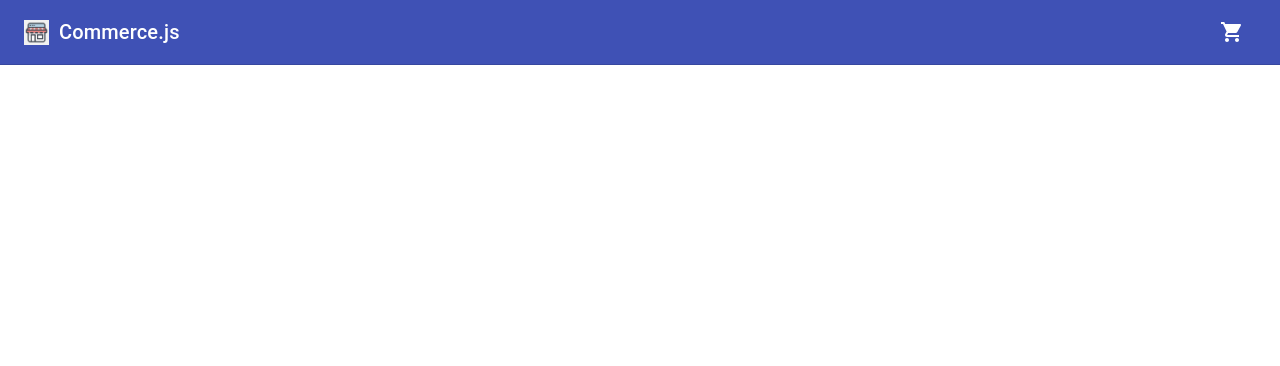
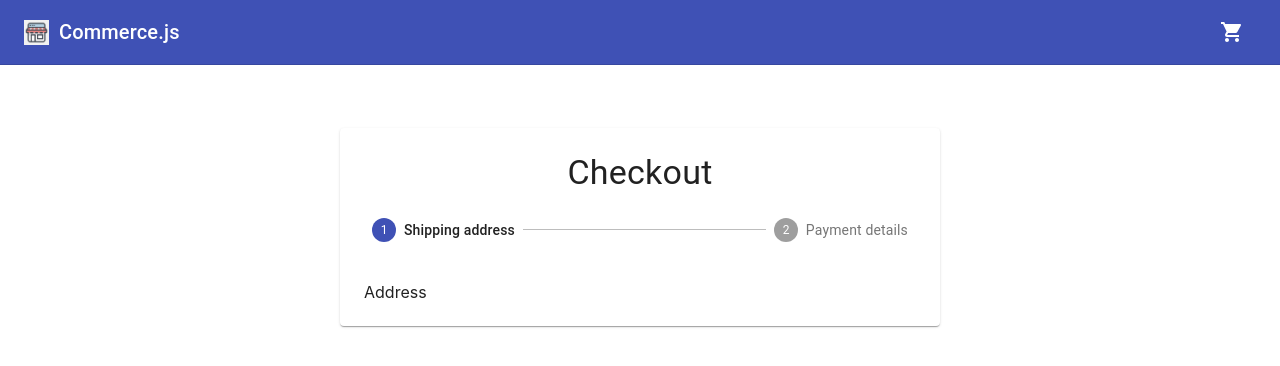
Before and after one commit to believelody/commercejs_web_shop, a React (Create React App) app: page /checkout in a window 1280 px wide. Shown: the top 366 px of the page. Built offline with nearby package versions, Linux system fonts and the light colour scheme; no server answers.

Commit message:
implemented checkout page

```diff
--- a/src/App.js
+++ b/src/App.js
@@ -2,6 +2,7 @@
 import { BrowserRouter, Switch, Route } from 'react-router-dom'
 import './App.css'
 import Cart from './components/cart/Cart'
+import Checkout from './components/checkout/Checkout'
 import Navbar from './components/navbar/Navbar'
 import Products from './components/products/Products'
 import { commerce } from './lib/commerce'
@@ -87,6 +88,9 @@
               handleResetCart={handleResetCart}
             />
           </Route>
+          <Route exact path="/checkout">
+            <Checkout />
+          </Route>
         </Switch>
       </div>
     </BrowserRouter>
--- a/src/components/cart/Cart.jsx
+++ b/src/components/cart/Cart.jsx
@@ -46,6 +46,8 @@
                             size="large"
                             variant="contained"
                             color="primary"
+                            component={Link}
+                            to="/checkout"
                         >
                             Checkout
                         </Button>
--- /dev/null
+++ b/src/components/checkout/Checkout.jsx
@@ -0,0 +1,35 @@
+import React, { useState } from 'react'
+import { Paper, Step, StepLabel, Stepper, Typography } from '@material-ui/core'
+import useStyle from "./checkoutStyle"
+import AddressForm from './form/AddressForm'
+import PaymentForm from './form/PaymentForm'
+import Confirmation from './Confirmation'
+
+const steps = ['Shipping address', 'Payment details']
+
+const Checkout = () => {
+    const classes = useStyle()
+    const [activeStep, setActiveStep] = useState(0)
+  return (
+    <>
+      <div className={classes.toolbar} />
+      <main className={classes.layout}>
+          <Paper className={classes.paper}>
+            <Typography variant="h4" align="center">Checkout</Typography>
+                  <Stepper activeStep={activeStep} className={classes.stepper}>
+                {steps.map(step => (
+                    <Step key={step}>
+                        <StepLabel>{step}</StepLabel>
+                    </Step>
+                ))}
+            </Stepper>
+            {activeStep === 0 && <AddressForm />}
+            {activeStep === 1 && <PaymentForm />}
+            {activeStep === steps.length && <Confirmation />}
+          </Paper>
+      </main>
+    </>
+  )
+}
+
+export default Checkout
--- /dev/null
+++ b/src/components/checkout/Confirmation.jsx
@@ -0,0 +1,11 @@
+import React from 'react'
+
+const Confirmation = () => {
+  return (
+    <div>
+      Confirmation
+    </div>
+  )
+}
+
+export default Confirmation
--- /dev/null
+++ b/src/components/checkout/checkoutStyle.js
@@ -0,0 +1,48 @@
+import { makeStyles } from "@material-ui/core";
+
+export default makeStyles(theme => ({
+    appBar: {
+        position: "relative",
+    },
+    toolbar: theme.mixins.toolbar,
+    layout: {
+        marginTop: "5%",
+        marginLeft: theme.spacing(2),
+        marginRight: theme.spacing(2),
+        width: "auto",
+        [theme.breakpoints.up(600 + theme.spacing(2))]:  {
+            width: 600,
+            marginLeft: "auto",
+            marginRight: "auto",
+        },
+    },
+    paper: {
+        marginTop: theme.spacing(3),
+        marginBottom: theme.spacing(3),
+        padding: theme.spacing(2),
+        [theme.breakpoints.down("xs")]: {
+            width: "100%",
+            marginTop: 60,
+        },
+        [theme.breakpoints.up(600 + theme.spacing(3) * 2)] : {
+            marginTop: theme.spacing(6),
+            marginTBottom: theme.spacing(6),
+            padding: theme.spacing(3),
+        },
+    },
+    stepper: {
+        padding: theme.spacing(3, 0, 5),
+    },
+    buttons: {
+        marginTop: theme.spacing(3),
+        marginLeft: theme.spacing(1),
+    },
+    divider: {
+        margin: "20px 0",
+    },
+    spinner: {
+        display: "flex",
+        justifyContent: "center",
+        alignItems: "center",
+    },
+}))
--- /dev/null
+++ b/src/components/checkout/form/AddressForm.jsx
@@ -0,0 +1,11 @@
+import React from 'react'
+
+const AddressForm = () => {
+  return (
+    <div>
+      Address
+    </div>
+  )
+}
+
+export default AddressForm
--- /dev/null
+++ b/src/components/checkout/form/PaymentForm.jsx
@@ -0,0 +1,11 @@
+import React from 'react'
+
+const PaymentForm = () => {
+  return (
+    <div>
+      Payment
+    </div>
+  )
+}
+
+export default PaymentForm
```
Also changed, not shown: 1 other file (tests, documents, lock files or other folders).
